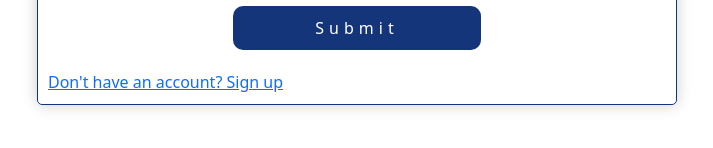
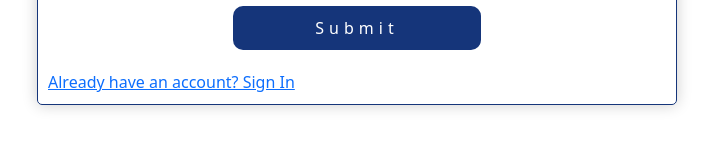
Before and after one commit to sullivanEmerald/almond-frontend, a React (Vite) app: page /admin/register in a window 1280 px wide. Shown: the part 634-782 px from the top of the page, without its empty margins (283-996 px from the left). Built offline with nearby package versions, Linux system fonts and the light colour scheme.

Commit message:
fixed form error

```diff
--- a/src/admin/forms/register.tsx
+++ b/src/admin/forms/register.tsx
@@ -21,8 +21,8 @@ const RegisterForm = () => {
 
                 <button type="submit">Submit</button>
 
-                <Link className='auth_redirect_link' to='/admin/register'>
-                    Don't have an account? Sign up
+                <Link className='auth_redirect_link' to='/admin'>
+                    Already have an account? Sign In
                 </Link>
             </Form>
         </>
```
